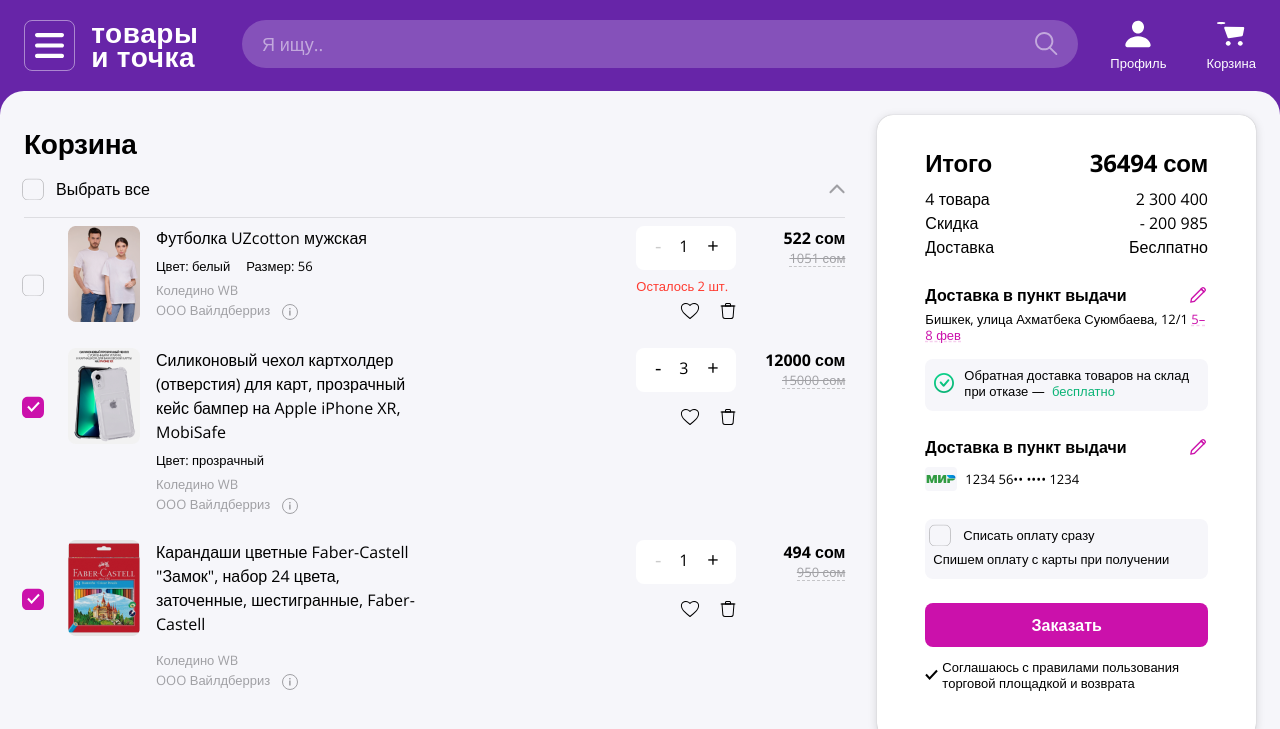
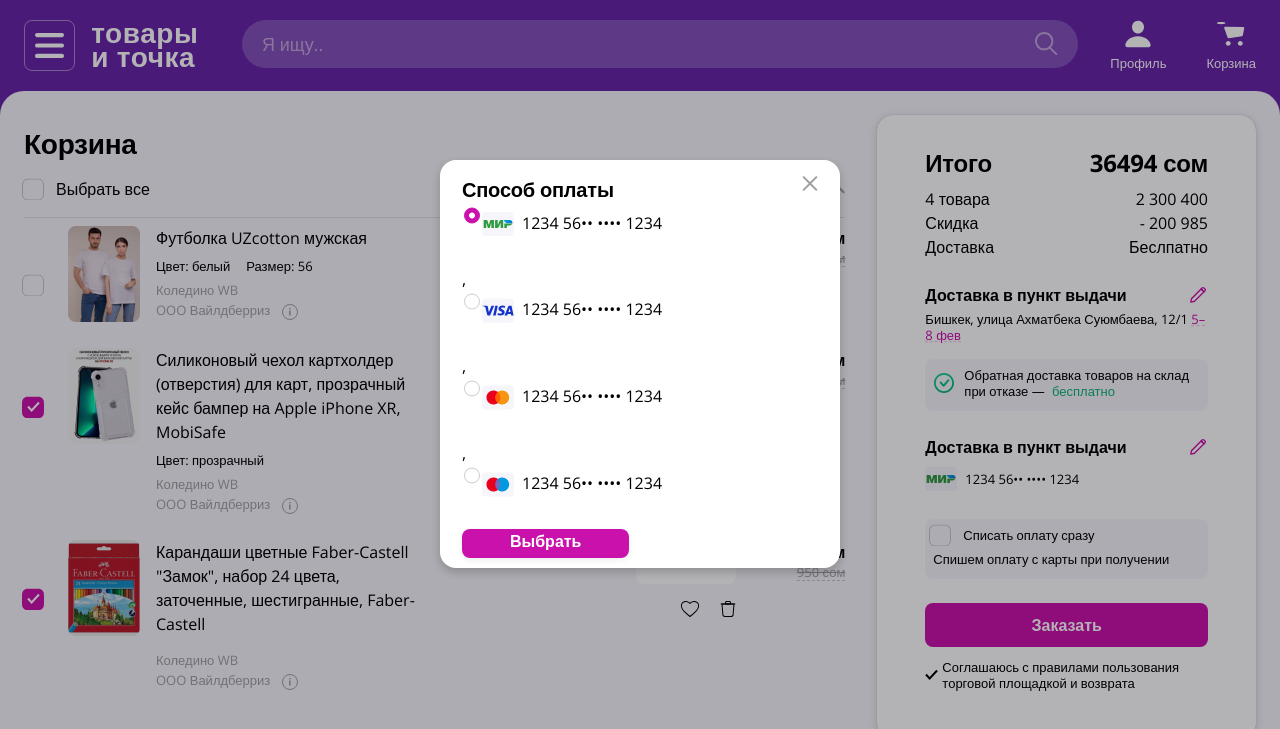
Before and after one commit to V1RUS06/wb-basket, a website with bundled scripts: page index.html in a window 1280 px wide. Shown: the top 729 px of the page. Built offline with nearby package versions, Linux system fonts and the light colour scheme.

Commit message:
сделал модалку оплаты

```diff
--- a/index.html
+++ b/index.html
@@ -18,6 +18,7 @@
   <link rel="stylesheet" href="styles/index.css">
   <link rel="stylesheet" href="styles/bottom_nav.css">
   <link rel="stylesheet" href="styles/adaptive.css">
+  <link rel="stylesheet" href="styles/paymentModal.css">
   <!--  SCRIPTS-->
   <script type="module" src="./scripts/index.js" defer></script>
   <script type="module" src="./scripts/payment.js" defer></script>
@@ -302,22 +303,22 @@
         </div>
 
         <div class="payment_container">
-          <div class="white_wrapper">
-            <div class="white_wrapper_header">
-              <div class="white_wrapper_title">Способ оплаты</div>
-              <div class="white_wrapper_change_btn">Изменить</div>
-            </div>
+<!--          <div class="white_wrapper">-->
+<!--            <div class="white_wrapper_header">-->
+<!--              <div class="white_wrapper_title">Способ оплаты</div>-->
+<!--              <div class="white_wrapper_change_btn">Изменить</div>-->
+<!--            </div>-->
 
-            <div class="bank_card">
-              <img src="/assets/icons/card_mir.svg" alt="bank_card">
-              1234 56•• •••• 1234
-              <span>01/30</span>
-            </div>
+<!--            <div class="bank_card">-->
+<!--              <img src="/assets/icons/card_mir.svg" alt="bank_card">-->
+<!--              1234 56•• •••• 1234-->
+<!--              <span>01/30</span>-->
+<!--            </div>-->
 
-            <div class="comment">
-              Спишем оплату с карты при получении
-            </div>
-          </div>
+<!--            <div class="comment">-->
+<!--              Спишем оплату с карты при получении-->
+<!--            </div>-->
+<!--          </div>-->
 
         </div>
 
--- a/scripts/index.js
+++ b/scripts/index.js
@@ -4,6 +4,7 @@
 
 window.addEventListener('load', () => {
   Cart.renderCart()
+  Payment.renderPayment()
   rerenderFinalPrice() // Начальное обновление цены
   addListenerOnCheckboxes();
   addListenerOnProductCounter();
@@ -69,6 +70,7 @@
   })
 }
 
+
 function rerenderFinalPrice() {
   const finalPriceSpan = document.querySelector('.final_price')
   const finalPriceMobileSpan = document.querySelector('.final_price_mobile')
--- a/scripts/payment.js
+++ b/scripts/payment.js
@@ -2,16 +2,79 @@
   cards: [
     {
       id: 1,
-      img_source: ''
-    }
+      img_source: '/assets/icons/card_mir.svg',
+      card_number: '1234 56•• •••• 1234',
+      card_day: '01/30',
+    },
+    {
+      id: 2,
+      img_source: '/assets/icons/visa_card.svg',
+      card_number: '1234 56•• •••• 1234',
+      card_day: '01/30',
+    },
+    {
+      id: 3,
+      img_source: '/assets/icons/master_card.svg',
+      card_number: '1234 56•• •••• 1234',
+      card_day: '01/30',
+    },
+    {
+      id: 4,
+      img_source: '/assets/icons/maestro_card.svg',
+      card_number: '1234 56•• •••• 1234',
+      card_day: '01/30',
+    },
   ],
+  selectedCardIndex: 0,
 
   renderPayment(){
+    const payment = `
+    <div class="modal">
+      <div class="modal_header">
+        <div class="modal_title">Способ оплаты</div>
+        <div class="close">
+          <img class="close_img" src="/assets/icons/close.svg" alt="close">
+        </div>
+      </div>
 
+      <div class="content">
+        ${this.cards.map((card, index) => {
+          return`<div class="cards_container">
+            <label class="circle_checkbox">
+              <input data-id="${card.id}" ${this.selectedCardIndex === index ? 'checked' : ''} class="check_input" type="checkbox">            <span class="circle_check_box"></span>
+            </label>
+            <div class="bank_card card_margin pl-10">
+              <img src="${card.img_source}" alt="bank_card">
+                ${card.card_number}
+            </div>
+          </div>`})}
+      </div>
 
+      <button class="modal_button">Выбрать</button>
 
-    return
-    ``
+    </div>
+
+    <div class="overlay"></div>
+
+    <div class="white_wrapper">
+      <div class="white_wrapper_header">
+        <div class="white_wrapper_title">Способ оплаты</div>
+        <div class="white_wrapper_change_btn">Изменить</div>
+      </div>
+
+      <div class="bank_card">
+        <img src="${this.cards[this.selectedCardIndex].img_source}" alt="bank_card">
+              ${this.cards[this.selectedCardIndex].card_number}
+        <span>${this.cards[this.selectedCardIndex].card_day}</span>
+      </div>
+
+      <div class="comment">
+        Спишем оплату с карты при получении
+      </div>
+    </div>
+    `
+    const listContainer = document.querySelector('.payment_container')
+
+    listContainer.innerHTML = payment
   }
-
 }
--- a/styles/index.css
+++ b/styles/index.css
@@ -65,6 +65,9 @@
 .pl-30 {
   padding-left: 30px;
 }
+.pl-10 {
+  padding-left: 10px;
+}
 .ml-32 {
   margin-left: -32px;
 }
--- /dev/null
+++ b/styles/paymentModal.css
@@ -0,0 +1,100 @@
+.modal {
+  display: flex;
+  position: fixed;
+  flex-direction: column;
+  width: 400px;
+  height: 200px;
+  background: #FFFFFF;
+  min-height: 408px;
+  top: 20%;
+  overflow: auto;
+  z-index: 2;
+  left: 50%;
+  margin-left: -200px;
+  padding: 16px 22px 24px 22px;
+  box-shadow: 0 4px 10px rgba(0, 0, 0, 0.2);
+  border-radius: 16px;
+}
+.hidden {
+  display: none;
+}
+.overlay {
+  position: fixed;
+  top: 0;
+  bottom: 0;
+  left: 0;
+  right: 0;
+  width: 100%;
+  height: 100%;
+  background: rgba(5, 0, 10, 0.3);
+  z-index: 1;
+}
+.modal_header {
+  display: flex;
+  flex-direction: row;
+  justify-content: space-between;
+  width: 100%;
+}
+.modal_title {
+  font-style: normal;
+  font-weight: 700;
+  font-size: 20px;
+  line-height: 28px;
+  letter-spacing: -0.01em;
+
+  color: #000000;
+}
+.close {
+  cursor: pointer;
+}
+
+.content {
+  display: flex;
+  flex-direction: column;
+}
+.cards_container {
+  display: flex;
+  flex-direction: row;
+  align-items: center;
+  position: relative;
+  padding-bottom: 16px;
+}
+.card_margin{
+  margin: 0 0 0 10px;
+}
+.circle_checkbox {
+  margin-right: 10px;
+  align-self: center;
+}
+.circle_check_box {
+  position: absolute;
+  width: 20px;
+  height: 20px;
+  top: 1px;
+  background-image: url("/assets/icons/circle_checkbox.svg");
+
+}
+.check_input:checked + .circle_check_box {
+  background-image: url("/assets/icons/fill_circle_checkbox.svg");
+}
+.modal_button {
+  height: 44px;
+  font-style: normal;
+  font-weight: 700;
+  font-size: 16px;
+  line-height: 24px;
+
+  display: flex;
+  align-items: center;
+  text-align: center;
+  color: #FFFFFF;
+  flex-direction: column;
+  justify-content: center;
+  padding: 0px 48px 5px;
+
+  background: #CB11AB;
+  box-shadow: 0px 2px 6px rgba(0, 0, 0, 0.08);
+  border-radius: 8px;
+  align-self: flex-start;
+  justify-self: flex-end;
+}
```
Also changed, not shown: assets/icons/circle_checkbox.svg (added), assets/icons/close.svg (added), assets/icons/fill_circle_checkbox.svg (added), assets/icons/maestro_card.svg (added), assets/icons/master_card.svg (added), assets/icons/visa_card.svg (added).
